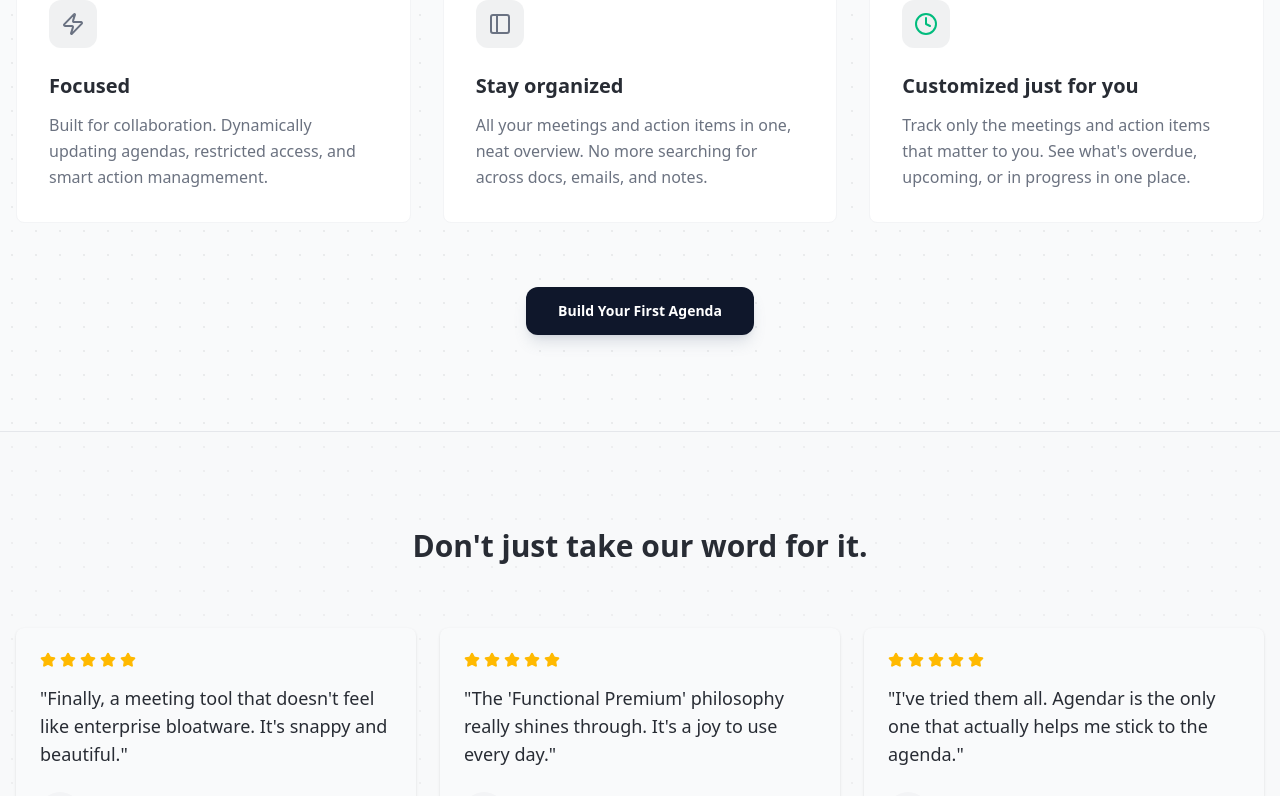
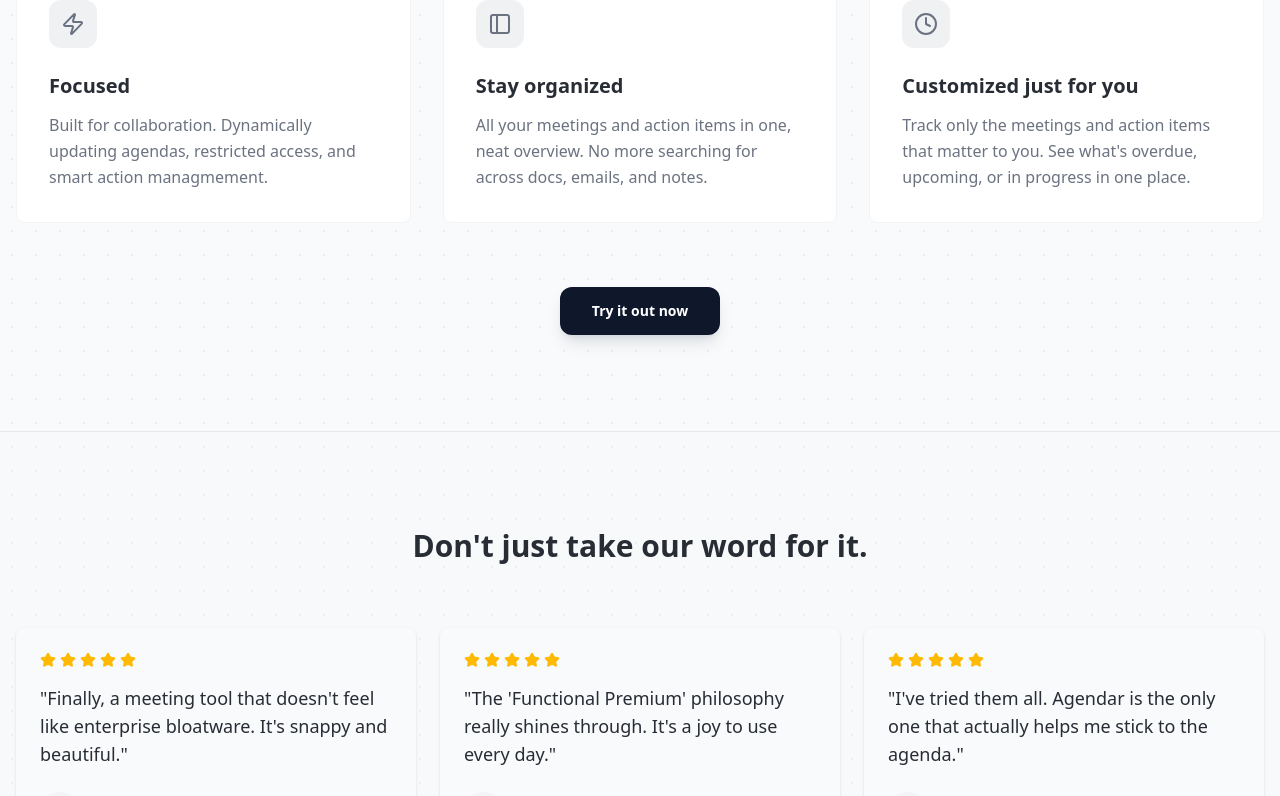
Before and after one commit to RoelMe/meetbtr, a Next.js app: page / in a window 1280 px wide. Shown: the part 1893-2689 px from the top of the page. Built offline with nearby package versions, Linux system fonts and the light colour scheme; no server answers.

Commit message:
updated benefits copy

```diff
--- a/app/page.tsx
+++ b/app/page.tsx
@@ -148,7 +148,7 @@ export default function LandingPage() {
                                 icon: Clock,
                                 title: "Customized just for you",
                                 description: "Track only the meetings and action items that matter to you. See what's overdue, upcoming, or in progress in one place.",
-                                color: "text-emerald-500",
+                                color: "text-gray-500",
                                 bg: "bg-gray-500/10"
                             }
                         ].map((benefit, i) => (
@@ -168,7 +168,7 @@ export default function LandingPage() {
 
                     <div className="mt-16 text-center">
                         <Button size="lg" onClick={handleGetStarted} className="h-12 px-8 rounded-xl font-bold shadow-lg shadow-slate-500/20 bg-slate-900 hover:bg-slate-800 text-white">
-                            Build Your First Agenda
+                            Try it out now
                         </Button>
                     </div>
                 </div>
```
